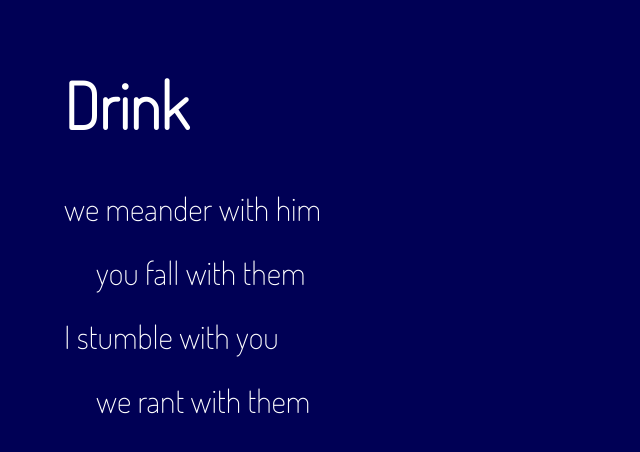
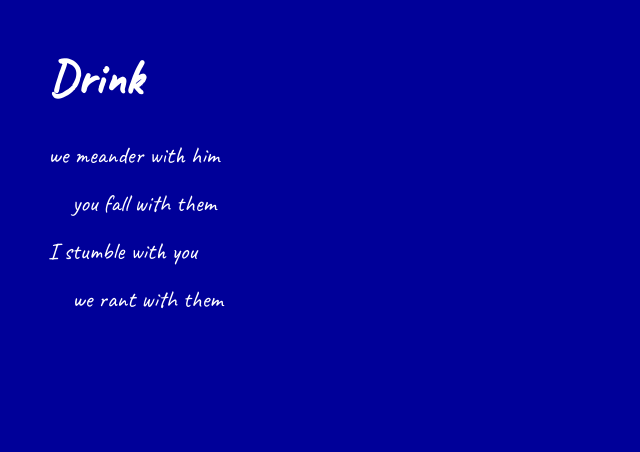
Before and after one commit to s3717339/Horizons, a plain HTML site: page index.html in a window 1280 px wide. Shown: the whole page, without its empty margins (0-640 px from the left). Drawn offline with Linux system fonts and the light colour scheme.

Commit message:
various changes

```diff
--- a/index.html
+++ b/index.html
@@ -6,21 +6,19 @@
     <meta name="viewport" content="width=device-width, initial-scale=1" />
     <link rel="preconnect" href="https://fonts.gstatic.com" />
     <!-- custom font -->
-    <link
-      href="https://fonts.googleapis.com/css2?family=Dosis:wght@200&display=swap"
-      rel="stylesheet"
-    />
+   <link rel="preconnect" href="https://fonts.gstatic.com">
+<link href="https://fonts.googleapis.com/css2?family=Caveat&display=swap" rel="stylesheet">
 
     <title>drink</title>
 
     <!-- styles -->
     <style>
       body {
-        font-family: "Dosis", sans-serif;
+        font-family: 'Caveat', cursive;
         margin: 2em;
-        background-color: #005;
+        background-color: #009;
         color: #FFF;
-        font-size: 2em;
+        font-size: 1.5em;
       }
       h1 {
         color: #FFF;
```
